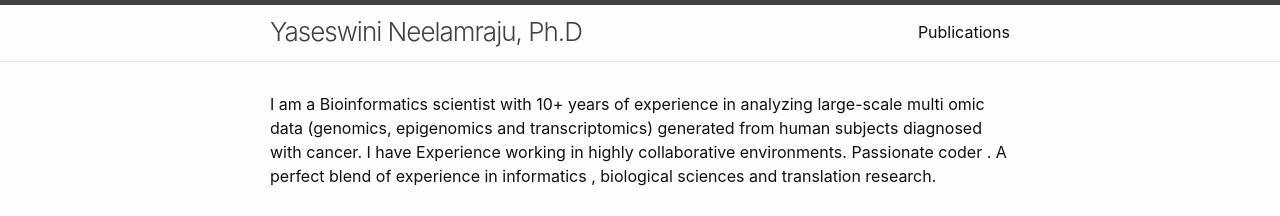
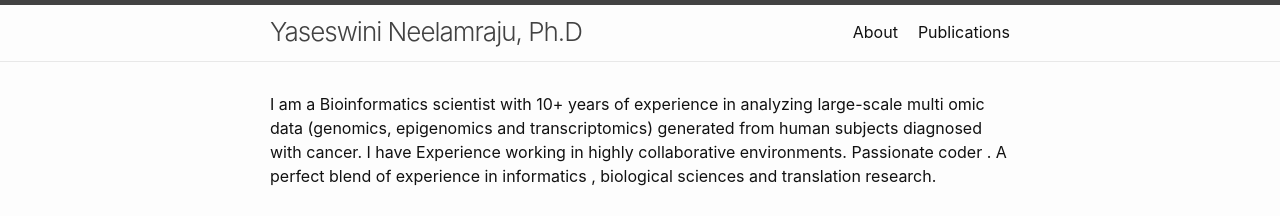
Before and after one commit to Yaseswini/YNWebPage.github.io, a Jekyll site: the page built from About.md, in a window 1280 px wide. Shown: the top 216 px of the page. Built offline with Jekyll 4.4.1, drawn with Linux system fonts in a browser that asks for light colours; our own code applies the rules of GitHub Pages for plain Markdown files.

Commit message:
Update About.md
Added the header

```diff
--- a/About.md
+++ b/About.md
@@ -1 +1,7 @@
+---
+layout: page
+title: About
+permalink: /About/
+---
+
 I am a Bioinformatics scientist with 10+ years of experience in analyzing large-scale multi omic data (genomics, epigenomics and transcriptomics) generated from human subjects diagnosed with cancer. I have Experience working in highly collaborative environments. Passionate coder . A perfect blend of experience in informatics , biological sciences and translation research.
```
